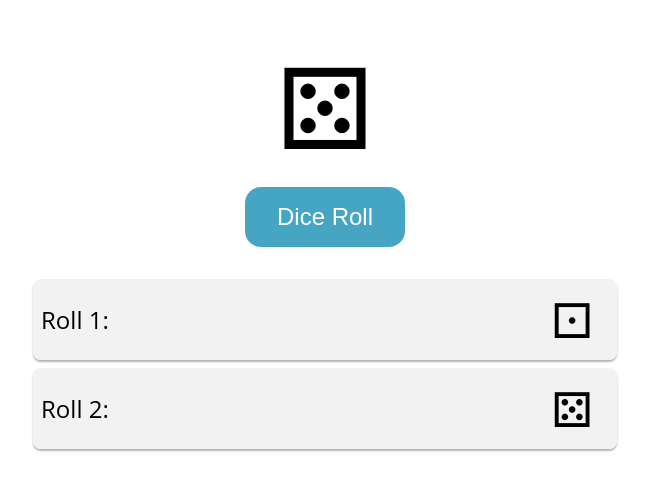
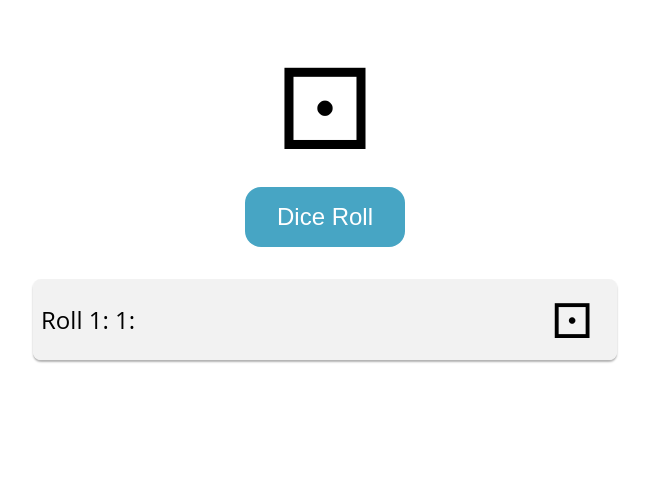
Before and after one commit to NickBerto101/DiceRollSim, a plain HTML site: page index.html in a window 1280 px wide. Both pictures are taken after a click on the button "Dice Roll". Shown: the part 100-590 px from the top of the page, without its empty margins (315-964 px from the left). Drawn offline with Linux system fonts and the light colour scheme.

Commit message:
finished simulator

```diff
--- a/index.html
+++ b/index.html
@@ -9,10 +9,11 @@
 <body>
     <h1>Dice Roll Simulator</h1>
     <div class="dice" id="dice">&#9860</div>
-    <button ="button" id="roll">Dice Roll</button>
+    <button id="roll-button" id="roll">Dice Roll</button>
     <ul id="roll-history">
-        <li>Roll 1: <span>&#9856;</span></li>
-        <li>Roll 2: <span>&#9860;</span></li>
+        <!-- <li>Roll 1: <span>&#9856;</span></li>
+        <li>Roll 2: <span>&#9860;</span></li> -->
     </ul>
+    <script src="index.js"></script>
 </body>
 </html>
--- /dev/null
+++ b/index.js
@@ -0,0 +1,51 @@
+const buttonEl = document.getElementById('roll-button');
+
+const diceEl = document.getElementById('dice');
+
+const rollHistoryEl = document.getElementById('roll-history');
+
+let historyList = [];
+
+function rollDice() {
+  const rollResult = Math.floor(Math.random() * 6) + 1;
+  console.log(rollResult);
+  const diceFace = getDiceFace(rollResult);
+  diceEl.innerHTML = diceFace;
+  historyList.push(rollResult);
+  updateRollHistory();
+}
+
+function updateRollHistory() {
+  rollHistoryEl.innerHTML = '';
+  for (let i = 0; i < historyList.length; i++) {
+    const listItem = document.createElement('li');
+    listItem.innerHTML = `Roll 1: ${i + 1}: <span>${getDiceFace(historyList[i])}</span>`;
+    rollHistoryEl.appendChild(listItem);
+  }
+}
+
+function getDiceFace(rollResult) {
+  switch (rollResult) {
+    case 1:
+      return "&#9856;";
+    case 2:
+      return "&#9857;";
+    case 3:
+     return "&#9858;";
+    case 4:
+      return "&#9859;";
+    case 5:
+     return "&#9860;";
+    case 6:
+      return "&#9861;";
+      default:
+      return ""
+  }
+}
+
+buttonEl.addEventListener('click', () => {
+  diceEl.classList.add('roll-animation');
+  setTimeout(() => { diceEl.classList.remove('roll-animation');
+  rollDice();
+}, 1000)
+});
--- a/style.css
+++ b/style.css
@@ -12,7 +12,24 @@ h1{
 .dice{
     font-size: 7rem;
     margin: 5px;
+    animation-duration: 1s;
+    animation-fill-mode: forwards;
 }
+
+.roll-animation{
+    animation-name: roll;
+}
+
+@keyframes roll{
+    0%{
+        transform: rotateY(odeg) rotateX(0deg);
+    }
+
+    100%{
+        transform: rotateY(720deg) rotateX(720deg);
+    }
+}
+
 
 button {
     background-color: #47a5c4;
```
